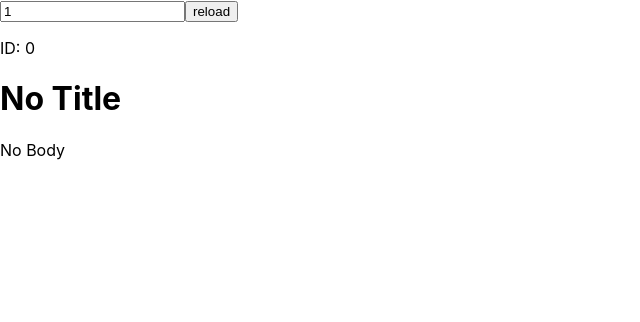
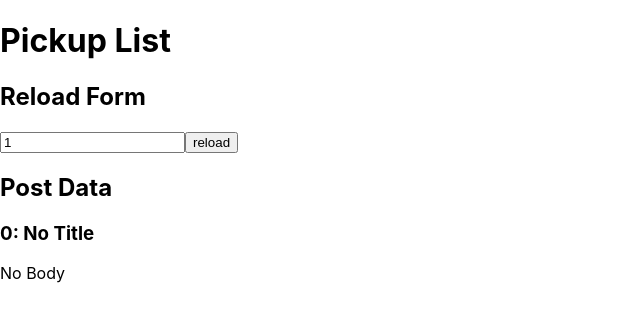
Before and after one commit to usagi-f/cleanarchitecture-with-hooks, a React (Create React App) app: page / in a window 1280 px wide. Shown: the top 322 px of the page, without its empty margins (0-640 px from the left). Built offline with nearby package versions, Linux system fonts and the light colour scheme; no server answers.

Commit message:
update file names

```diff
--- a/src/adapter/postAdapter.ts
+++ b/src/adapter/pickupPostAdapter.ts
@@ -8,7 +8,10 @@ const initialState = {
   body: 'No Body'
 };
 
+// UIの構築に必要なオブジェクトを取得して提供する
+// この例では「ピックアップ投稿」を表示するために、postデータを手に入れるユースケースを利用する
 export default () => {
+
   // Stateの生成
   const [post, updatePost] = useState(initialState);
   const [loading, updateLoading] = useState(false);
--- a/src/view/App.tsx
+++ b/src/view/App.tsx
@@ -1,10 +1,10 @@
 import React from 'react';
-import Post from './Post';
+import PickupList from './PickupList';
 import './App.css';
 
 const App: React.FC = () => (
   <div>
-    <Post />
+    <PickupList />
   </div>
 );
 
--- a/src/view/Post/index.tsx
+++ b/src/view/PickupList/index.tsx
@@ -1,5 +1,5 @@
 import React, { useRef } from 'react';
-import postAdapter from '../../adapter/postAdapter'
+import pickupPostAdapter from '../../adapter/pickupPostAdapter'
 
 interface PostItem {
   id: number;
@@ -9,16 +9,15 @@ interface PostItem {
 
 const PostItem = (data: PostItem) => (
   <div>
-    <p>ID: {data.id}</p>
-    <h1>{data.title}</h1>
+    <h3>{data.id}: {data.title}</h3>
     <p>{data.body}</p>
   </div>
 );
 
 
-const Post: React.FC = () => {
+const PickupList: React.FC = () => {
   // AdapterからStateと関数を取得
-  const { state, functions } = postAdapter();
+  const { state, functions } = pickupPostAdapter();
 
   const inputEl = useRef<HTMLInputElement>(null);
   const handleOnClick = () => {
@@ -29,10 +28,14 @@ const Post: React.FC = () => {
 
   return (
     <div>
+      <h1>Pickup List</h1>
+      <h2>Reload Form</h2>
       <input type="number" ref={inputEl} defaultValue={`1`} />
       <button type="button" onClick={handleOnClick}>reload</button>
+
+      <h2>Post Data</h2>
       {state.loading ? (
-        <p>Loading...</p>
+        <div>Loading...</div>
       ) : (
         <PostItem {...state.post} />
       )}
@@ -40,4 +43,4 @@ const Post: React.FC = () => {
   )
 };
 
-export default Post;
+export default PickupList;
```
